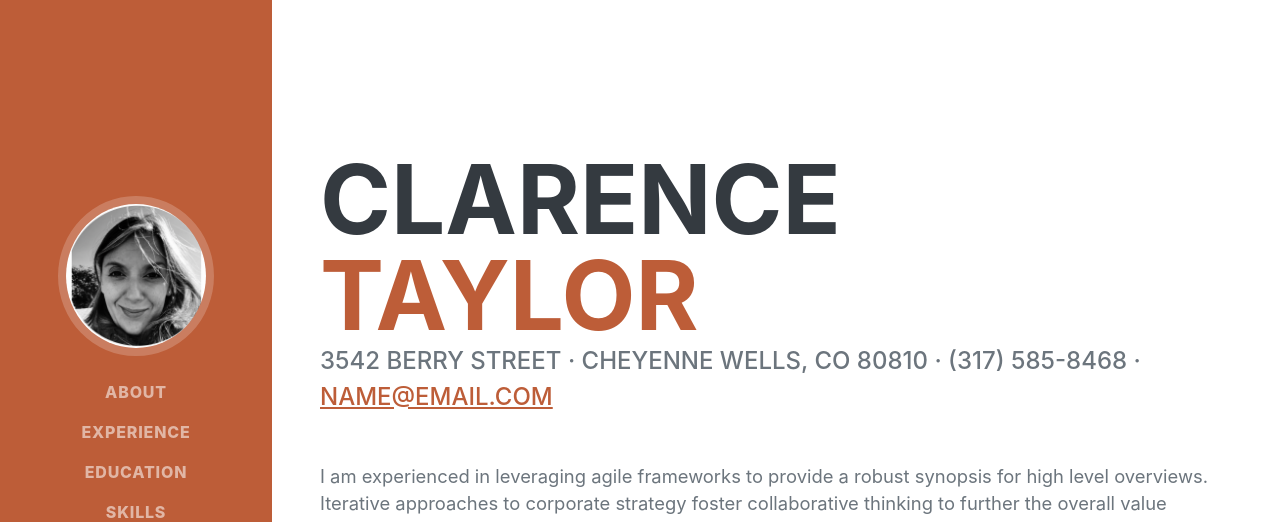
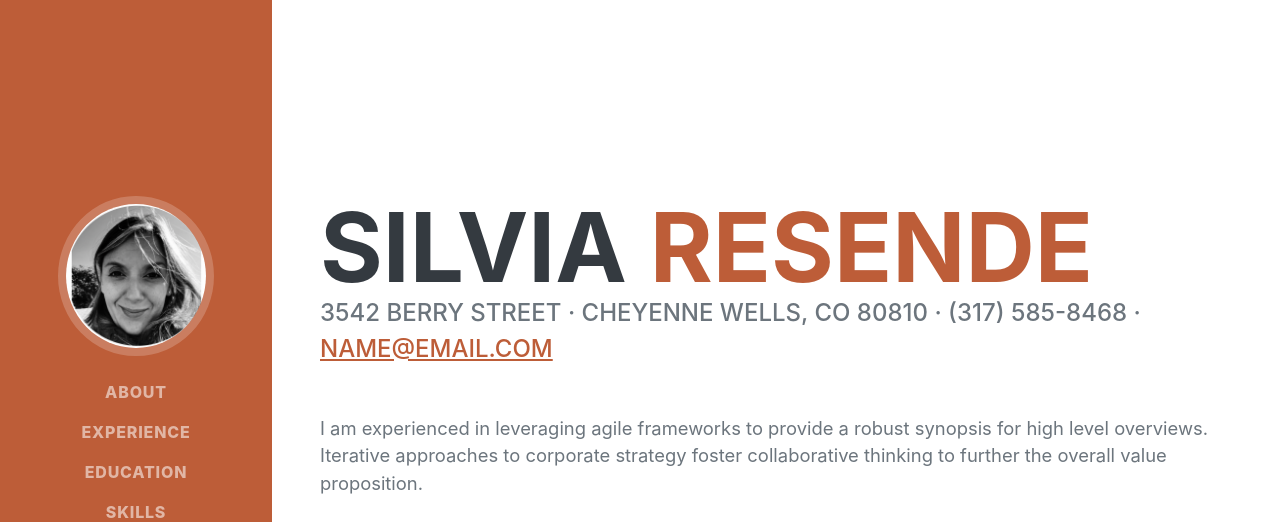
Before and after one commit to sresende/sresende.github.io, a plain HTML site: page index.html in a window 1280 px wide. Shown: the top 522 px of the page. Drawn offline with nearby package versions, Linux system fonts and the light colour scheme; a web font is replaced by a local one.

Commit message:
uodatinf name

```diff
--- a/index.html
+++ b/index.html
@@ -41,8 +41,8 @@
                 <div class="resume-section-content">
 
                     <h1 class="mb-0">
-                        Clarence
-                        <span class="text-primary">Taylor</span>
+                        Silvia
+                        <span class="text-primary">Resende</span>
                     </h1>
                     <div class="subheading mb-5">
                         3542 Berry Street · Cheyenne Wells, CO 80810 · (317) 585-8468 ·
```
